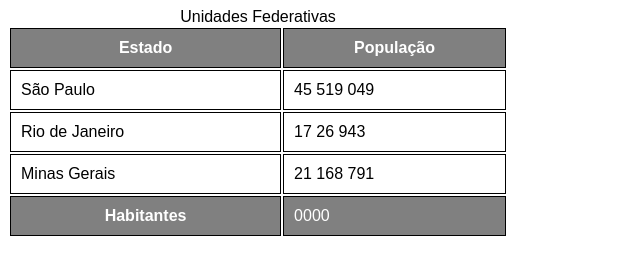
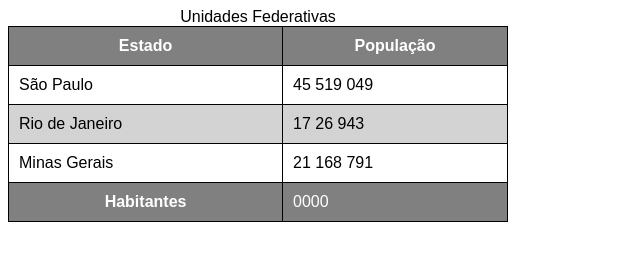
Before and after one commit to paulovictor1997/HTML-CSS, a plain HTML site: page exercício/exe23/tabela02.html in a window 1280 px wide. Shown: the whole page, without its empty margins (0-640 px from the left). Drawn offline with Linux system fonts and the light colour scheme.

Commit message:
Update tablea02

```diff
--- a/exercício/exe23/tabela02.html
+++ b/exercício/exe23/tabela02.html
@@ -10,6 +10,8 @@
 
          table{
             width: 500px;
+            border-collapse: collapse;
+            position: relative;
         }
 
         td,th{
@@ -26,7 +28,13 @@
             background-color: gray;
             color: white;
         }
-         /*Efeito zebrado* (odd - ímpar)/
+
+        thead>tr>th{
+            position: sticky;
+            top: -1px;
+            background-color: gray;
+        }
+         /*Efeito zebrado* (odd - ímpar)*/
         tbody>tr:nth-child(2n){
             background-color: lightgray;
         }
@@ -43,6 +51,15 @@
                 TR,TD,TH
             TFOOT
                 TR,TD,TH
+
+
+          thead>tr>th{
+            position: sticky;
+            top: -1px;
+            background-color: gray;
+        }
+
+        Efeito para fixar um cabeçalho, em uma tabela
     -->
     <table>
         <caption>Unidades Federativas</caption>
```
